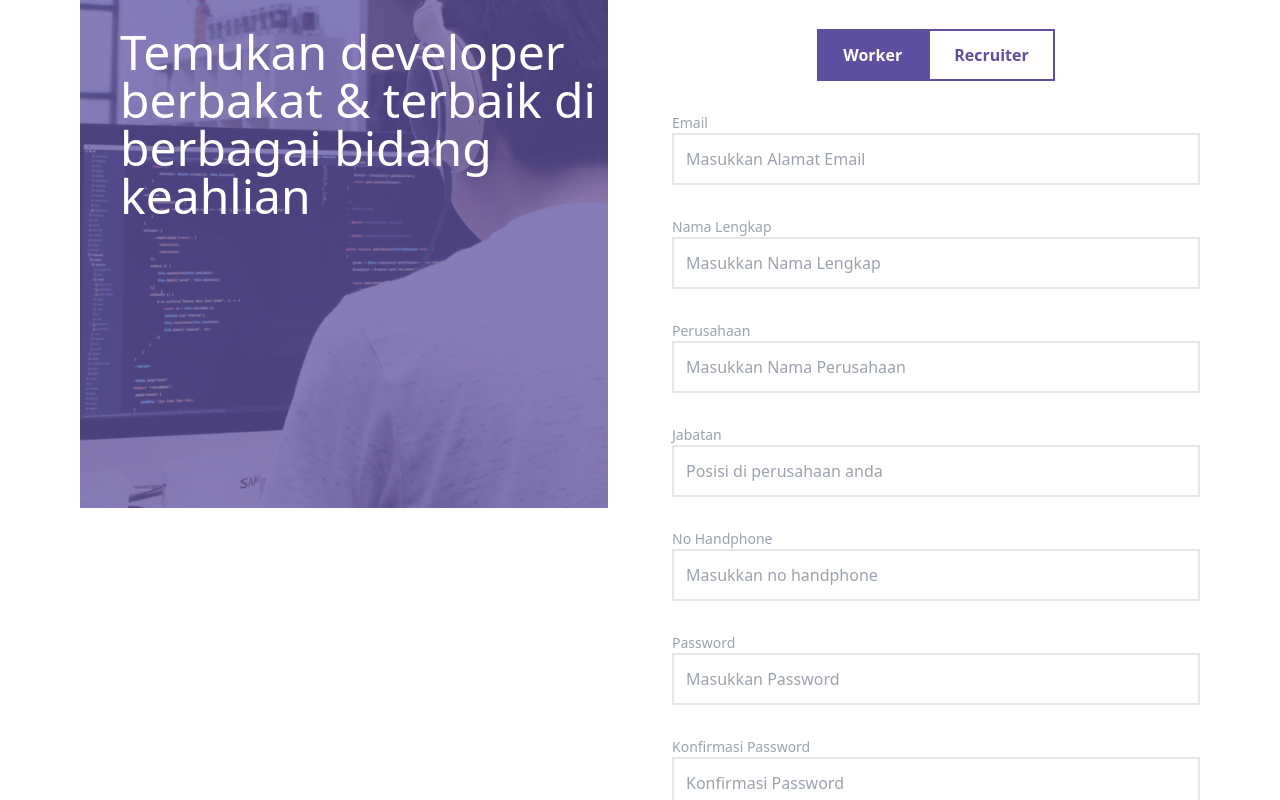
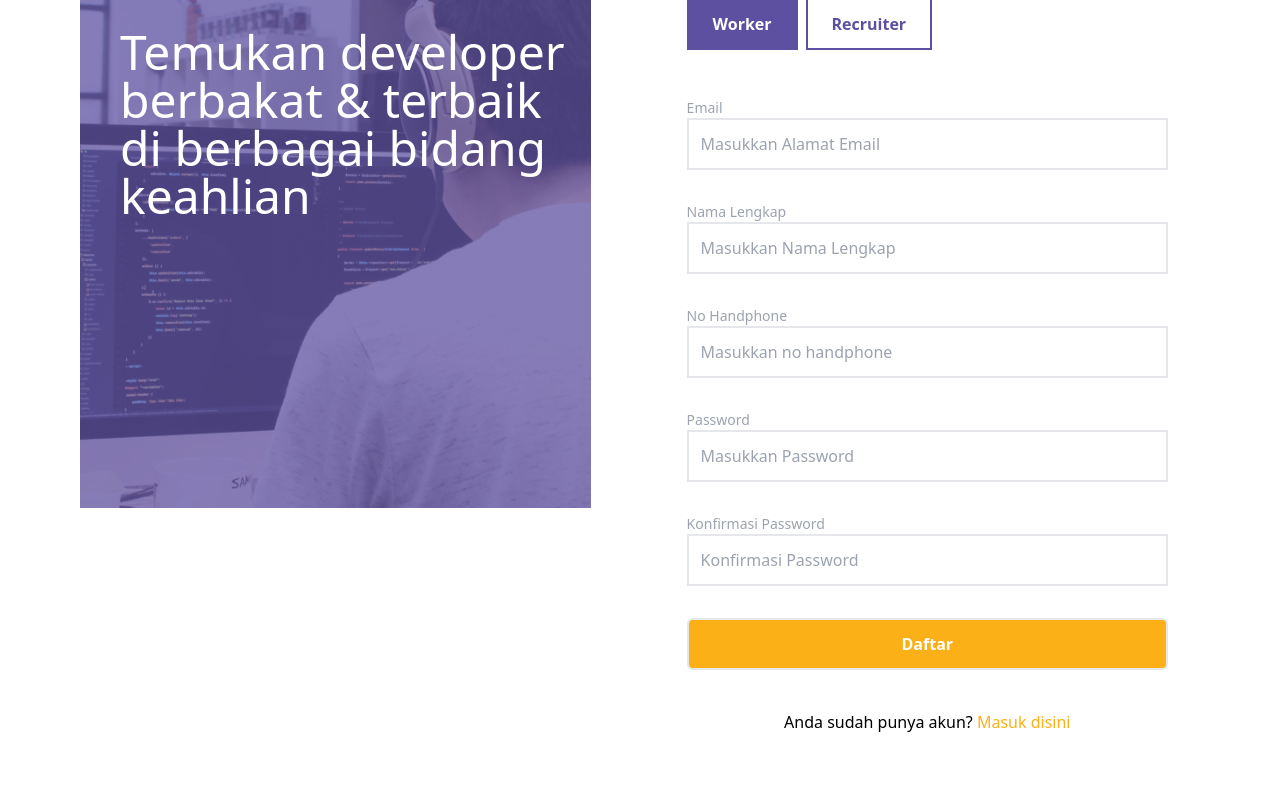
Before and after one commit to hasbialwikusmana/HireJob-Frontend, a React (Vite) app: page /auth/register in a window 1280 px wide. Shown: the part 260-1060 px from the top of the page. After the commit the page ends 1034 px from the top, so only its background shows below. Built offline with nearby package versions, Linux system fonts and the light colour scheme.

Commit message:
Update Register.jsx

```diff
--- a/src/pages/auth/Register.jsx
+++ b/src/pages/auth/Register.jsx
@@ -15,7 +15,7 @@ function Register() {
   };
   return (
     <>
-      <div className="h-screen px-20 pt-12">
+      <div className="h-screen md:px-20 sm:px-0 pt-12">
         <div className="flex-col md:flex md:flex-row items-center gap-16">
           <div className="w-full relative">
             <img className="bg-red absolute left-10 top-10 z-10 hidden md:block" src={Logo} width={86} height={50} alt="icon" />
@@ -27,31 +27,29 @@ function Register() {
               style={{ backgroundImage: `url(${LoginImage})` }}
             />
           </div>
-          <div className="w-full flex flex-col justify-center">
-            <h1 className="text-5xl font-medium">Halo, Pewpeople</h1>
-            <p className="text-[18px] mt-[16px] mb-[48px]">Lorem ipsum dolor sit amet, consectetur adipiscing elit. In euismod ipsum et dui rhoncus auctor.</p>
+          <div className="w-full lg:w-full flex flex-col justify-center p-4 md:p-8">
+            <h1 className="text-3xl md:text-4xl font-medium">Halo, Pewpeople</h1>
+            <p className="text-[18px] md:text-lg mt-4 md:mt-6 mb-8 md:mb-12 text-secondary">Lorem ipsum dolor sit amet, consectetur adipiscing elit. In euismod ipsum et dui rhoncus auctor.</p>
 
             {/* Worker/Recruiter Button */}
-            <div className="flex justify-center mb-8">
-              <button onClick={handleWorkerClick} className={`px-6 py-3 ${isWorkerActive ? "bg-primary text-white" : "bg-white text-primary"} border-solid border-2 border-primary font-bold`}>
+            <div className="flex md:flex-row items-center gap-2 mb-8 md:mb-12">
+              <button
+                onClick={handleWorkerClick}
+                className={`px-6 py-3 ${isWorkerActive ? "bg-primary hover:bg-hoverPrimary text-white" : "bg-white hover:bg-hoverPrimary hover:text-white text-primary"} border-solid border-2 border-primary font-bold`}
+              >
                 Worker
               </button>
-              <button onClick={handleRecruiterClick} className={`px-6 py-3 ${isWorkerActive ? "bg-white text-primary" : "bg-primary text-white"} border-solid border-2 border-primary font-bold`}>
+              <button
+                onClick={handleRecruiterClick}
+                className={`px-6 py-3 ${isWorkerActive ? "bg-white hover:bg-hoverPrimary hover:text-white text-primary" : "bg-primary hover:bg-hoverPrimary text-white"} border-solid border-2 border-primary font-bold`}
+              >
                 Recruiter
               </button>
             </div>
-            {/* {isSuccess ? (
-                        <div className="bg-[#d1e7dd] text-[#0f5132] p-4 rounded-lg w-[90%] mb-[30px]">
-                            <p>Login Success</p>
-                        </div>
-                    ) : null} */}
 
-            {/* {errMsg ? (
-                        <div className="bg-[#f8d7da] text-[#721c24] p-4 rounded-lg w-[95%]">
-                            {errMsg}
-                        </div>
-                    ) : null} */}
-            <div className="flex h-[40vh] flex-col gap-8 ">
+            {isWorkerActive ? (
+              // Worker Form
+              <div className="flex h-[40vh] flex-col gap-8 md:gap-8 mb-8 md:mb-12">
                 <div>
                   <label htmlFor="email" className="block text-sm text-gray-400">
                     Email
@@ -61,7 +59,7 @@ function Register() {
                     id="email"
                     name="email"
                     placeholder="Masukkan Alamat Email"
-                  className="w-full border-2 p-3"
+                    className="w-full border-2 p-3 outline-primary"
                     // onChange={(e) => setEmail(e.target.value)}
                   />
                 </div>
@@ -74,7 +72,81 @@ function Register() {
                     id="fullname"
                     name="fullname"
                     placeholder="Masukkan Nama Lengkap"
-                  className="w-full border-2 p-3"
+                    className="w-full border-2 p-3 outline-primary"
+                    // onChange={(e) => setFullname(e.target.value)}
+                  />
+                </div>
+
+                <div>
+                  <label htmlFor="nohp" className="block text-sm text-gray-400">
+                    No Handphone
+                  </label>
+                  <input
+                    type="text"
+                    id="nohp"
+                    name="nohp"
+                    placeholder="Masukkan no handphone"
+                    className="w-full border-2 p-3 outline-primary"
+                    // onChange={(e) => setPhoneNumber(e.target.value)}
+                  />
+                </div>
+                <div>
+                  <label htmlFor="password" className="block text-sm text-gray-400">
+                    Password
+                  </label>
+                  <input
+                    type="password"
+                    id="password"
+                    name="password"
+                    placeholder="Masukkan Password"
+                    className="w-full border-2 p-3 outline-primary"
+                    // onChange={(e) => setPassword(e.target.value)}
+                  />
+                </div>
+                <div>
+                  <label htmlFor="confirmPassword" className="block text-sm text-gray-400">
+                    Konfirmasi Password
+                  </label>
+                  <input type="password" id="confirmPassword" name="confirmPassword" placeholder="Konfirmasi Password" className="w-full border-2 p-3 outline-primary" />
+                </div>
+
+                <div>
+                  <button className=" w-full border-2 p-3 outline-primary rounded-md bg-[#FBB017] font-bold text-white mb-10 ">Daftar</button>
+
+                  <p className="text-center mb-10">
+                    Anda sudah punya akun?{" "}
+                    <Link to="/auth/login" className="text-[#FBB017]">
+                      Masuk disini
+                    </Link>
+                  </p>
+                </div>
+              </div>
+            ) : (
+              // Recruiter Form
+              <div className="flex h-[40vh] flex-col gap-8 md:gap-8 mb-8 md:mb-12">
+                <div>
+                  <label htmlFor="email" className="block text-sm text-gray-400">
+                    Email
+                  </label>
+                  <input
+                    type="text"
+                    id="email"
+                    name="email"
+                    placeholder="Masukkan Alamat Email"
+                    className="w-full border-2 p-3 outline-primary"
+                    // onChange={(e) => setEmail(e.target.value)}
+                  />
+                </div>
+                <div>
+                  <label htmlFor="fullname" className="block text-sm text-gray-400">
+                    Nama Lengkap
+                  </label>
+                  <input
+                    type="text"
+                    id="fullname"
+                    name="fullname"
+                    placeholder="Masukkan Nama Lengkap"
+                    className="w-full border-2 p-3 outline-primary"
                     // onChange={(e) => setFullname(e.target.value)}
                   />
                 </div>
@@ -87,7 +159,7 @@ function Register() {
                     id="perusahaan"
                     name="perusahaan"
                     placeholder="Masukkan Nama Perusahaan"
-                  className="w-full border-2 p-3"
+                    className="w-full border-2 p-3 outline-primary"
                     // onChange={(e) => setCompany(e.target.value)}
                   />
                 </div>
@@ -100,7 +172,7 @@ function Register() {
                     id="jabatan"
                     name="jabatan"
                     placeholder="Posisi di perusahaan anda"
-                  className="w-full border-2 p-3"
+                    className="w-full border-2 p-3 outline-primary"
                     // onChange={(e) => setJobTitle(e.target.value)}
                   />
                 </div>
@@ -113,7 +185,7 @@ function Register() {
                     id="nohp"
                     name="nohp"
                     placeholder="Masukkan no handphone"
-                  className="w-full border-2 p-3"
+                    className="w-full border-2 p-3 outline-primary"
                     // onChange={(e) => setPhoneNumber(e.target.value)}
                   />
                 </div>
@@ -126,7 +198,7 @@ function Register() {
                     id="password"
                     name="password"
                     placeholder="Masukkan Password"
-                  className="w-full border-2 p-3"
+                    className="w-full border-2 p-3 outline-primary"
                     // onChange={(e) => setPassword(e.target.value)}
                   />
                 </div>
@@ -134,23 +206,25 @@ function Register() {
                   <label htmlFor="confirmPassword" className="block text-sm text-gray-400">
                     Konfirmasi Password
                   </label>
-                <input type="password" id="confirmPassword" name="confirmPassword" placeholder="Konfirmasi Password" className="w-full border-2 p-3" />
+                  <input type="password" id="confirmPassword" name="confirmPassword" placeholder="Konfirmasi Password" className="w-full border-2 p-3 outline-primary" />
                 </div>
 
                 <div>
-                <button className=" w-full border-2 p-3 rounded-md bg-[#FBB017] font-bold text-white mb-10 ">
-                  {/* {isLoading ? "Loading..." : "Daftar"} */}
-                  Daftar
-                </button>
+                  <button className=" w-full border-2 p-3 outline-primary rounded-md bg-accent hover:bg-hoverAccent font-bold text-white mb-10 ">Daftar</button>
 
                   <p className="text-center mb-10">
                     Anda sudah punya akun?{" "}
                     <Link to="/auth/login" className="text-[#FBB017]">
-                    Login disini
+                      Masuk disini
                     </Link>
                   </p>
                 </div>
               </div>
+            )}
+
+            {/* <div className="flex h-[40vh] flex-col gap-8 ">
+
+            </div> */}
           </div>
         </div>
       </div>
```
Lines whose indentation alone changed are shown as unchanged.
